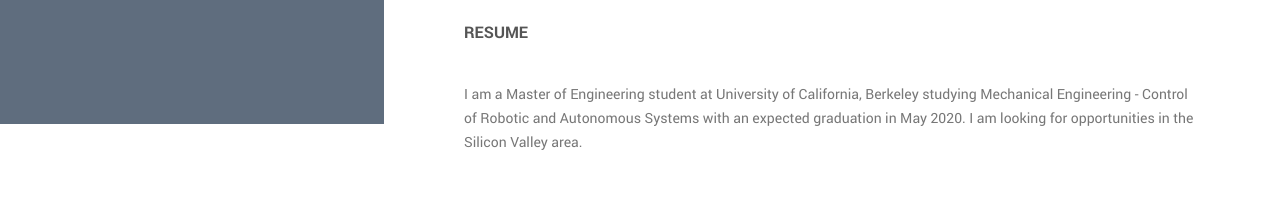
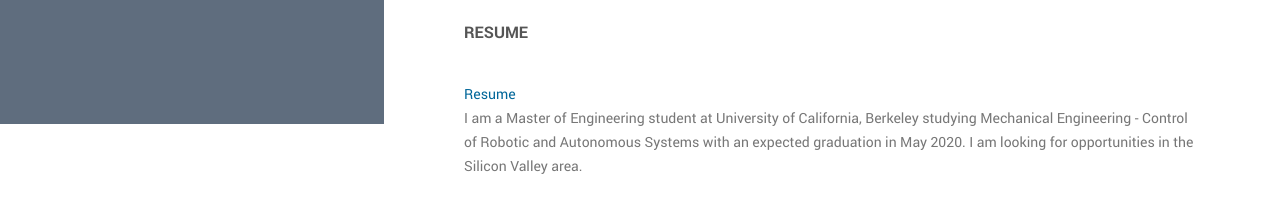
Before and after one commit to becschwartz/becschwartz.github.io, a plain HTML site: page index.html in a window 1280 px wide. Shown: the part 676-888 px from the top of the page. Drawn offline with Linux system fonts and the light colour scheme.

Commit message:
Update index.html

```diff
--- a/index.html
+++ b/index.html
@@ -101,6 +101,7 @@
                     <div class="row">
                         <div class="col-md-12">
                             <h4 class="widget-title">Resume</h4>
+                            <a href="Schwartz_Rebecca_Resume.pdf">Resume</a>
                             <p>I am a Master of Engineering student at University of California, Berkeley studying Mechanical Engineering - Control of Robotic and Autonomous Systems with an expected graduation in May 2020. I am looking for opportunities in the Silicon Valley area. </p>
 
                             <br>
```
